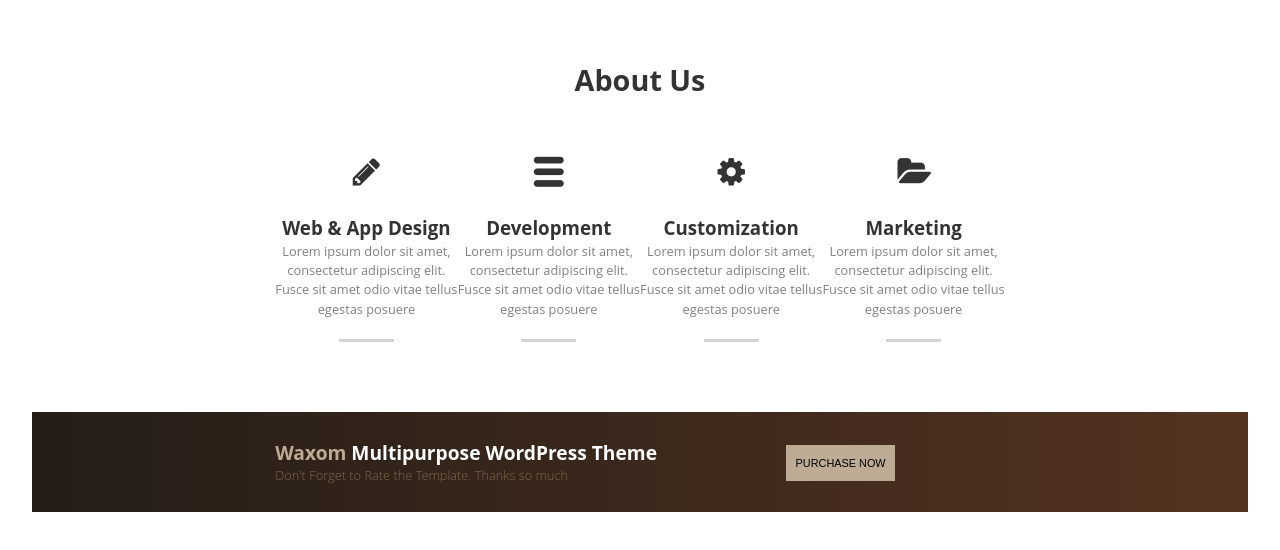
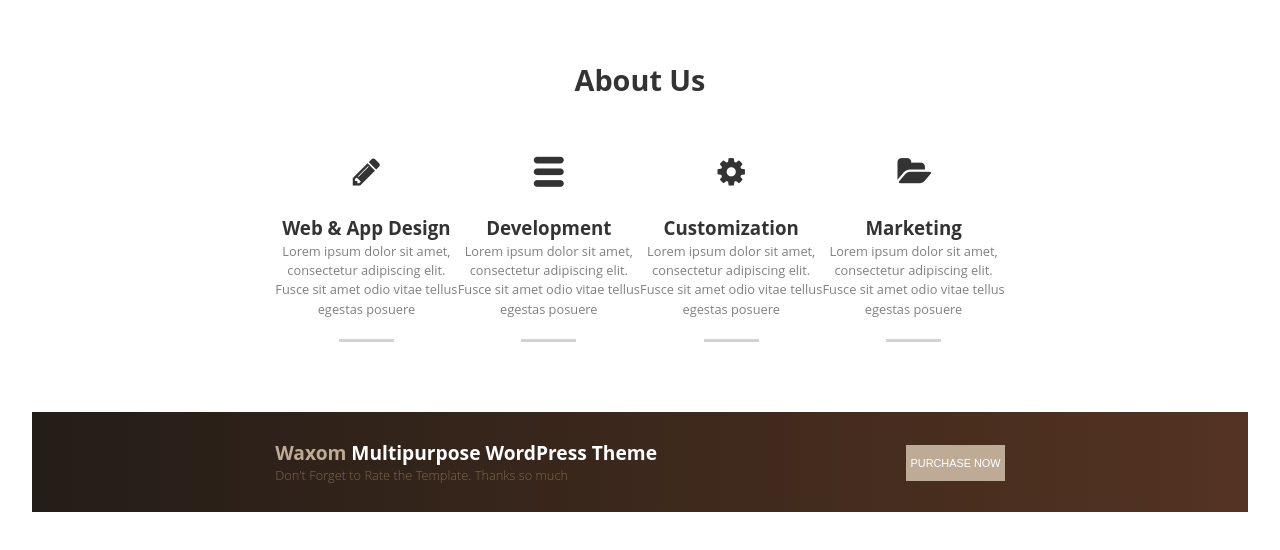
Before and after one commit to MartynaStrzempek/KNWDwaxom, a plain HTML site: page index.html in a window 1280 px wide. Drawn offline with Linux system fonts and the light colour scheme.

Commit message:
moving a button to a right side

```diff
--- a/index.html
+++ b/index.html
@@ -76,8 +76,8 @@
               </p>
           </div>
 
-          <div class="button">
-            <button id="purchase-button">PURCHASE NOW</button>
+          <div id="purchase-button">
+            <button class="button">PURCHASE NOW</button>
           </div>
 
           <div style="clear:both;"></div>
--- a/style.css
+++ b/style.css
@@ -82,11 +82,6 @@ body{
     padding-bottom: 20px;
 }
 
-#purchase-button{
-    width: 30%;
-    float: left;
-}
-
 #waxom{
     color: #bdab95;
 }
@@ -95,11 +90,19 @@ body{
     color: #7d684e;
 }
 
-#purchase button{
+#purchase-button{
+    width: 30%;
+    float: right;
+
+}
+
+.button{
     font-size: 85%;
     height: 36px;
-    width: 15%;
+    width: 45%;
     margin: 33px 0;
     background-color: #bdab95;
     border: none;
+    color: #ffffff;
+    float: right;
 }
```
